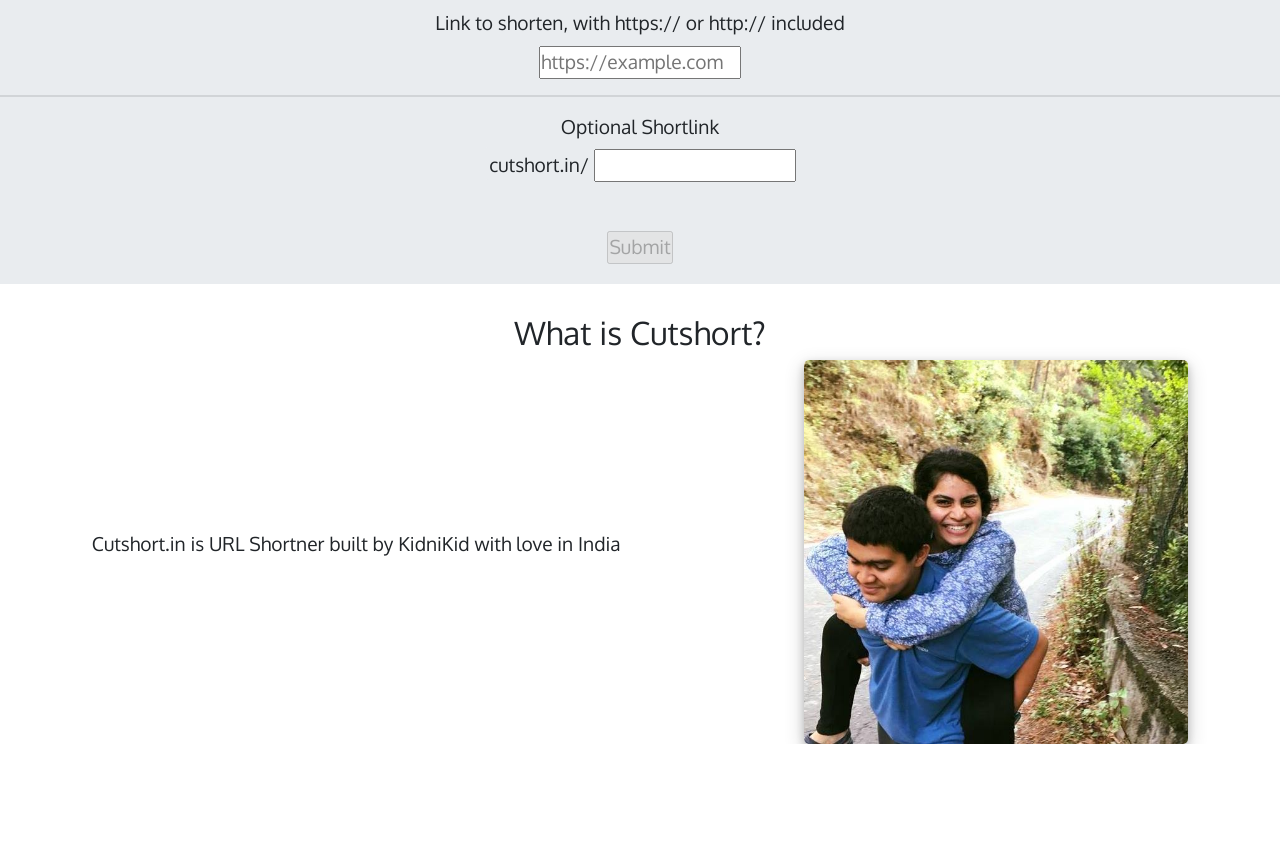
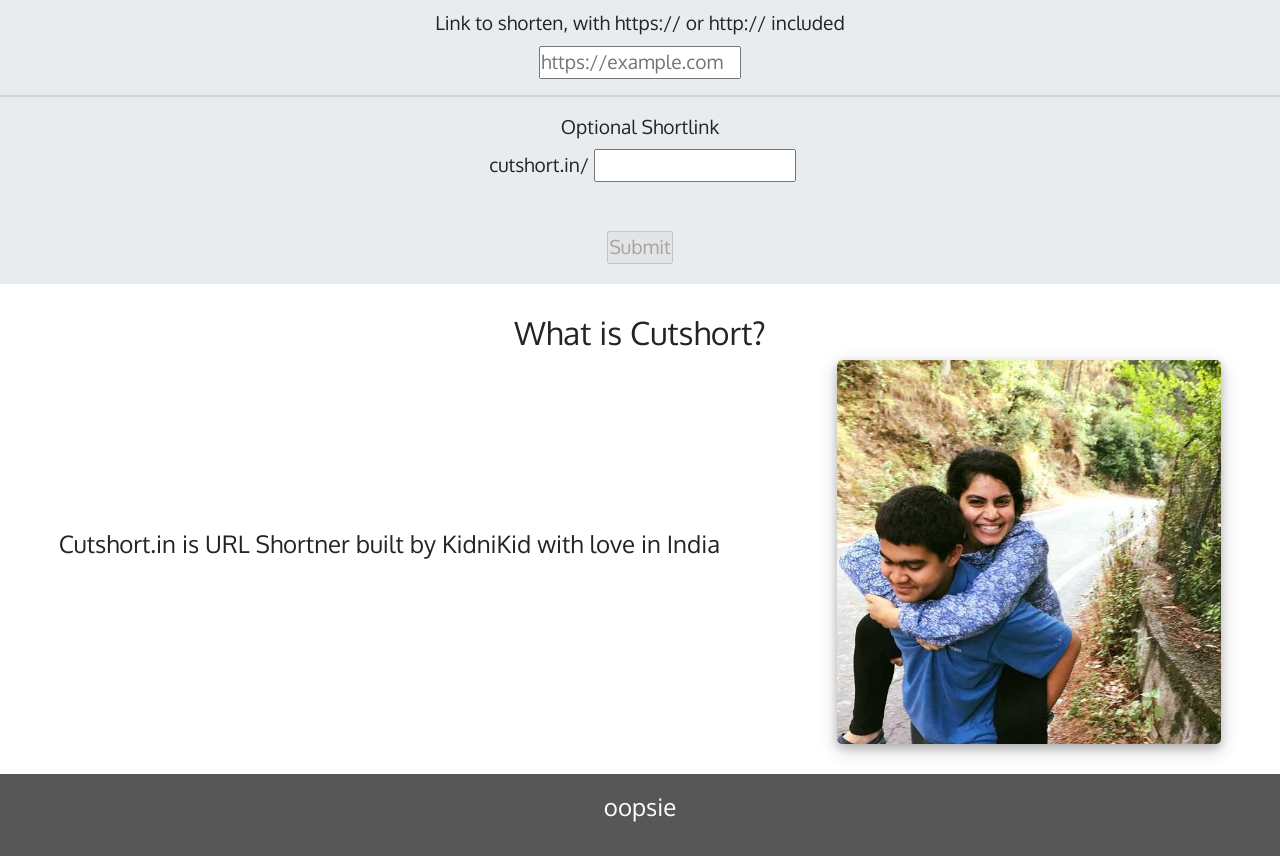
Before and after one commit to RahulTandon1/cutshort, a Django app: page / in a window 1280 px wide. Shown: the part 109-965 px from the top of the page. Before the commit the page ends 853 px from the top, so only its background shows below. Run offline with Django 3.2, Linux system fonts and the light colour scheme; some libraries are stand-ins or nearby versions.

Commit message:
changed styles

```diff
--- a/cutshort/settings.py
+++ b/cutshort/settings.py
@@ -25,7 +25,7 @@
 SECRET_KEY = 'tfi#c&2^ot4(o+3%g72lj=32by@1^5l1*cw=d_e=6^p4!$0o)y'
 
 # SECURITY WARNING: don't run with debug turned on in production!
-DEBUG = False
+DEBUG = True
 
 ALLOWED_HOSTS = ['cutshort-trial.herokuapp.com',
                  'localhost', 'cutshort.in', 'www.cutshort.in']
--- a/shortner/templates/shortner/index.html
+++ b/shortner/templates/shortner/index.html
@@ -60,5 +60,8 @@
 
 
     <script src="{% static '/shortner/script.js' %}"></script>
+    <footer>
+        <p>oopsie</p>
+    </footer>
 </body>
 </html>
--- a/static/shortner/style.css
+++ b/static/shortner/style.css
@@ -67,6 +67,7 @@
 #about {
   margin-top: 30px;
   text-align: center;
+  padding-bottom: 30px;
 }
 
 #about h1 {
@@ -87,7 +88,7 @@
 }
 
 #about div p {
-  font-size: 1.2em;
+  font-size: 1.5em;
 }
 
 #about div img {
@@ -96,3 +97,12 @@
   -webkit-box-shadow: 0 4px 8px 0 rgba(0, 0, 0, 0.2), 0 6px 20px 0 rgba(0, 0, 0, 0.19);
           box-shadow: 0 4px 8px 0 rgba(0, 0, 0, 0.2), 0 6px 20px 0 rgba(0, 0, 0, 0.19);
 }
+
+footer {
+  text-align: center;
+  background-color: #575757;
+  color: #fff;
+  padding-top: 15px;
+  padding-bottom: 15px;
+  font-size: 1.5em;
+}
--- a/static/shortner/style.scss
+++ b/static/shortner/style.scss
@@ -67,6 +67,7 @@
 #about {
   margin-top: 30px;
   text-align: center;
+  padding-bottom: 30px;
   h1 {
     color: $text-grey;
     font-weight: 800;
@@ -77,7 +78,7 @@
     justify-content: space-around;
     align-items: center;
     p {
-      font-size: 1.2em;
+      font-size: 1.5em;
     }
     img {
       width: 30%;
@@ -87,3 +88,12 @@
     }
   }
 }
+
+footer {
+  text-align: center;
+  background-color: $text-grey;
+  color: #fff;
+  padding-top: 15px;
+  padding-bottom: 15px;
+  font-size: 1.5em;
+}
```
